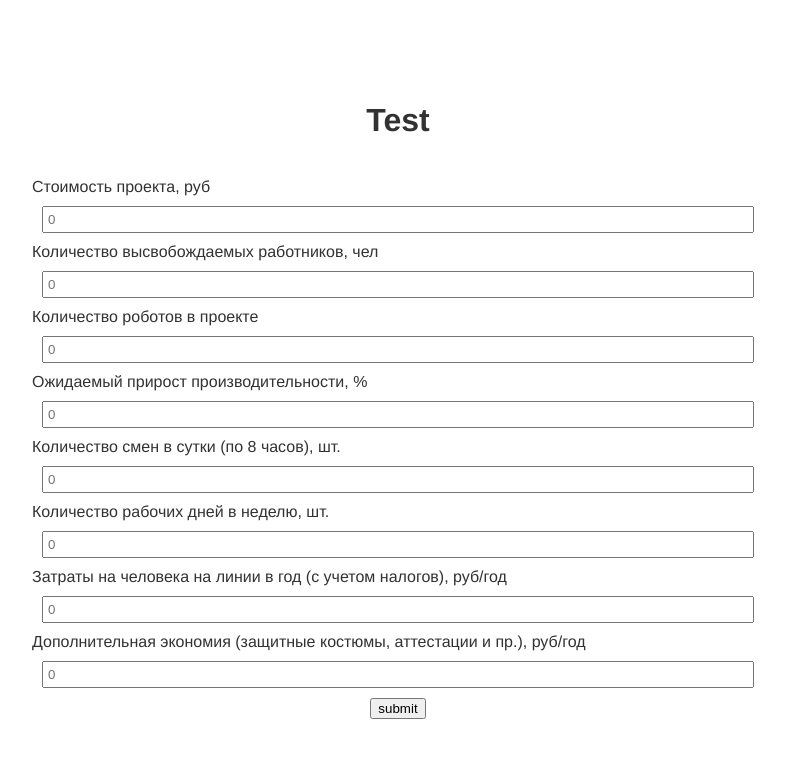
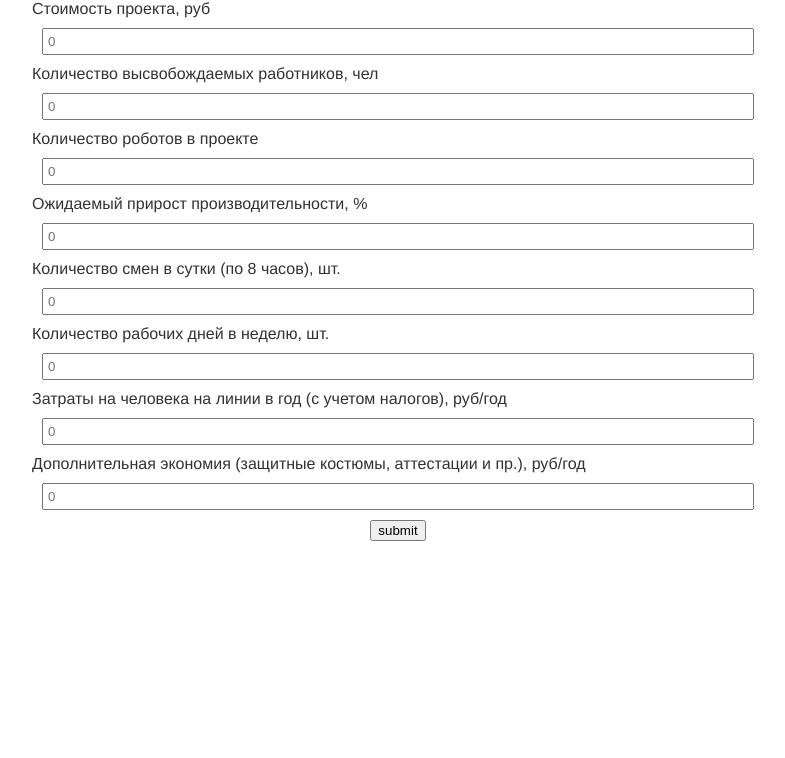
Before and after one commit to lazy-ocean/inspair-calculations-table, a plain HTML site: page index.html in a window 1280 px wide. Shown: the whole page, without its empty margins (242-1027 px from the left). Drawn offline with Linux system fonts and the light colour scheme.

Commit message:
Page clean up

```diff
--- a/index.html
+++ b/index.html
@@ -4,8 +4,6 @@
     <link rel="stylesheet" href="./main.css" />
   </head>
   <body>
-    <h1 class="header" id="header">Test</h1>
-    <br />
     <form class="form" id="form" method="POST"></form>
     <button type="submit" form="form" class="submit-btn">submit</button>
 
--- a/main.css
+++ b/main.css
@@ -3,7 +3,6 @@ body {
   color: #323232;
 
   margin: 0;
-  height: 100vh;
 
   display: flex;
   align-items: center;
```
